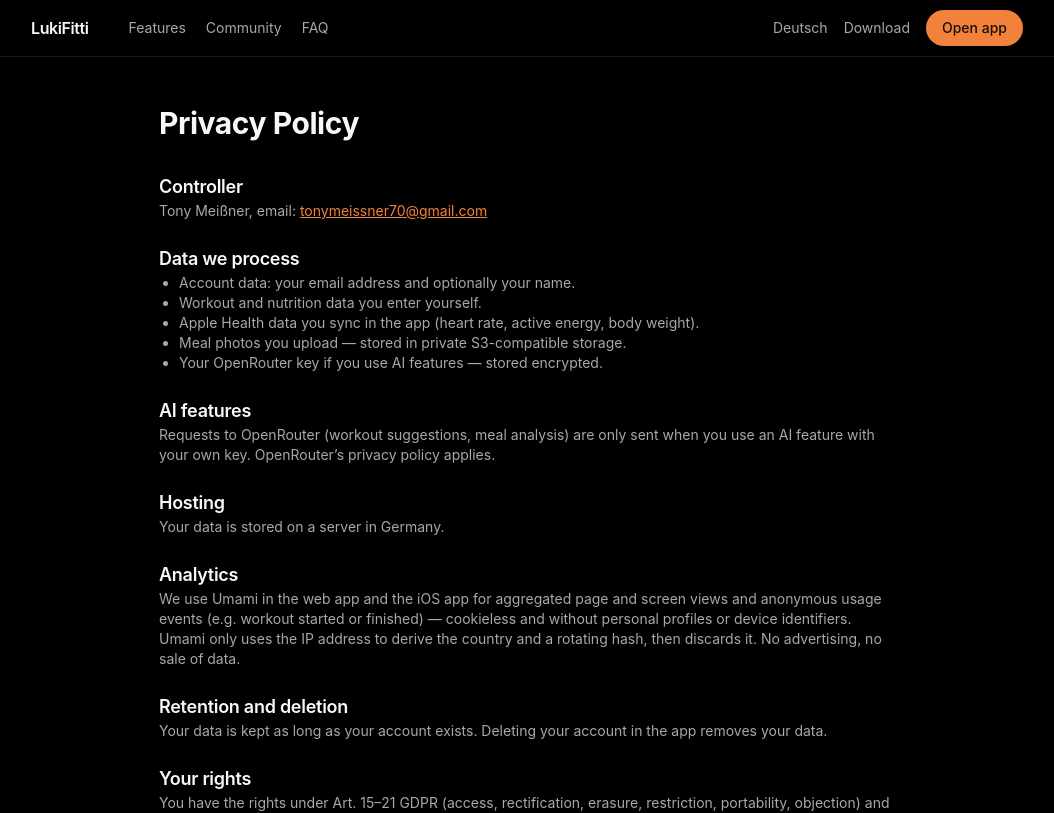
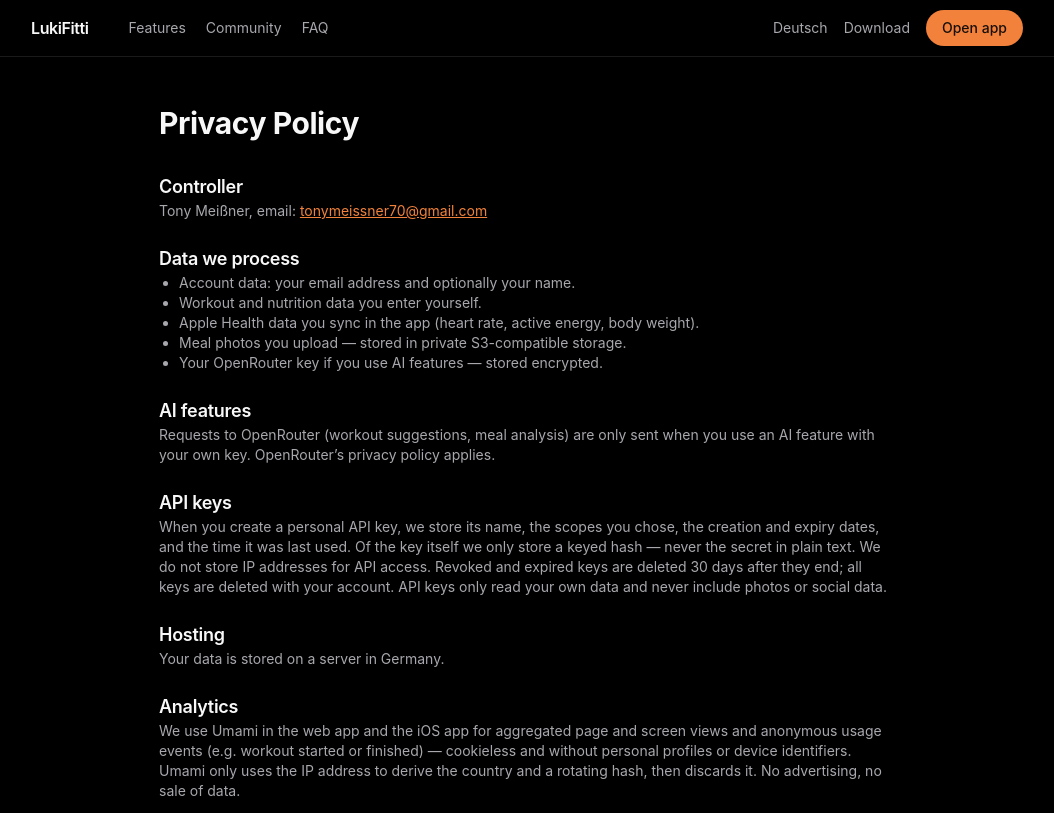
Before and after one commit to tuke307/luki-fitti, a Next.js app in the folder apps/web/: page /site/en/datenschutz in a window 1280 px wide. Shown: the top 813 px of the page, without its empty margins (113-1167 px from the left). Built offline with nearby package versions, Linux system fonts and the light colour scheme; some icons are missing.

Commit message:
docs(legal): cover personal api keys in the privacy policy

```diff
--- a/apps/web/app/(site)/site/[locale]/datenschutz/page.tsx
+++ b/apps/web/app/(site)/site/[locale]/datenschutz/page.tsx
@@ -71,6 +71,18 @@ export default async function Page({ params }: { params: Promise<{ locale: strin
             </p>
           </section>
           <section>
+            <h2>API-Schlüssel</h2>
+            <p>
+              Wenn du einen persönlichen API-Schlüssel erstellst, speichern wir seinen Namen, die
+              gewählten Berechtigungen (Scopes), Erstellungs- und Ablaufdatum sowie den Zeitpunkt
+              der letzten Nutzung. Vom Schlüssel selbst speichern wir nur einen verschlüsselten Hash
+              — nie den Schlüssel im Klartext. Für API-Zugriffe speichern wir keine IP-Adressen.
+              Widerrufene und abgelaufene Schlüssel werden 30 Tage nach ihrem Ende gelöscht; mit dem
+              Konto werden alle Schlüssel gelöscht. API-Schlüssel lesen nur deine eigenen Daten und
+              enthalten nie Fotos oder Social-Daten.
+            </p>
+          </section>
+          <section>
             <h2>Hosting</h2>
             <p>Deine Daten liegen auf einem Server in Deutschland.</p>
           </section>
@@ -131,6 +143,17 @@ export default async function Page({ params }: { params: Promise<{ locale: strin
             </p>
           </section>
           <section>
+            <h2>API keys</h2>
+            <p>
+              When you create a personal API key, we store its name, the scopes you chose, the
+              creation and expiry dates, and the time it was last used. Of the key itself we only
+              store a keyed hash — never the secret in plain text. We do not store IP addresses for
+              API access. Revoked and expired keys are deleted 30 days after they end; all keys are
+              deleted with your account. API keys only read your own data and never include photos
+              or social data.
+            </p>
+          </section>
+          <section>
             <h2>Hosting</h2>
             <p>Your data is stored on a server in Germany.</p>
           </section>
```
